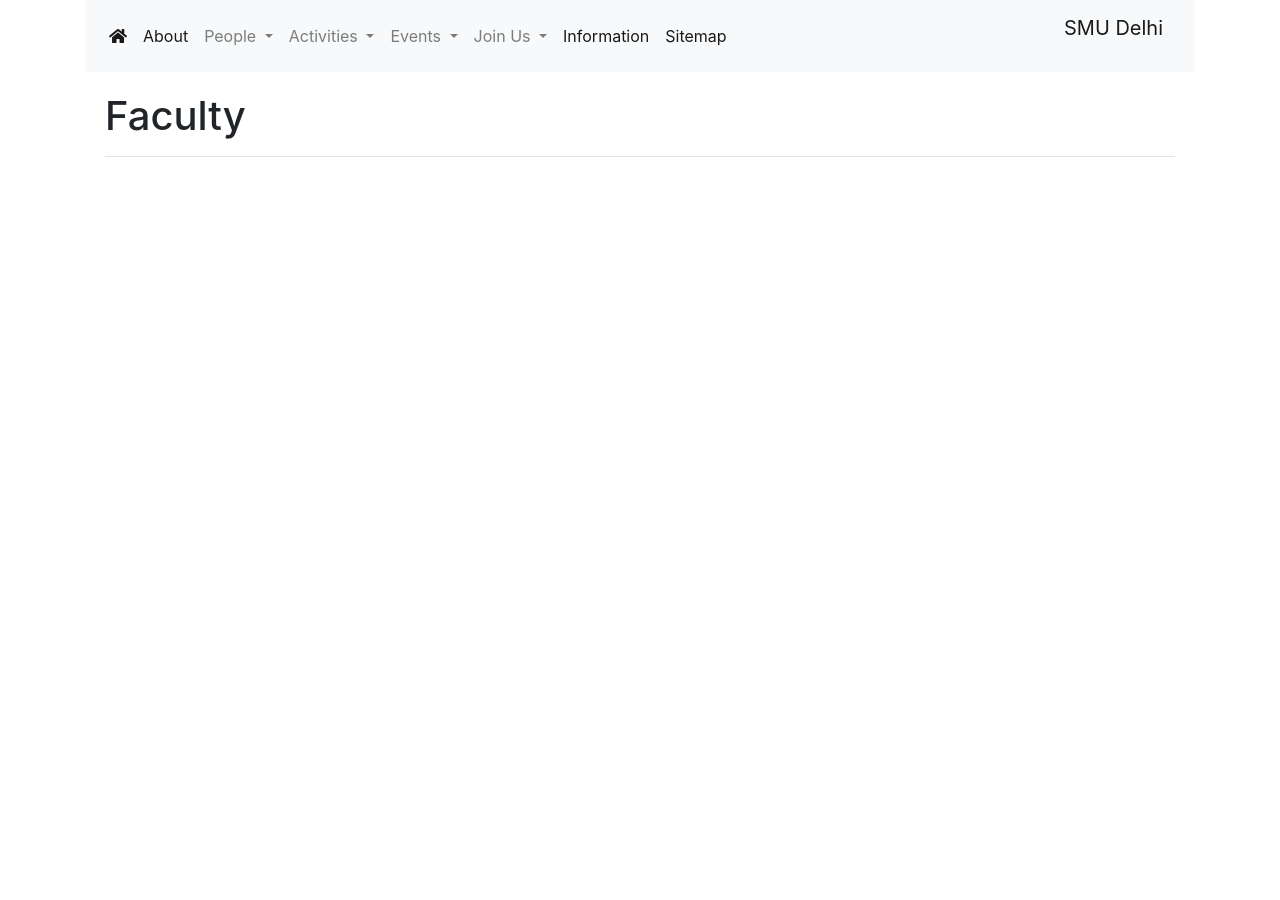
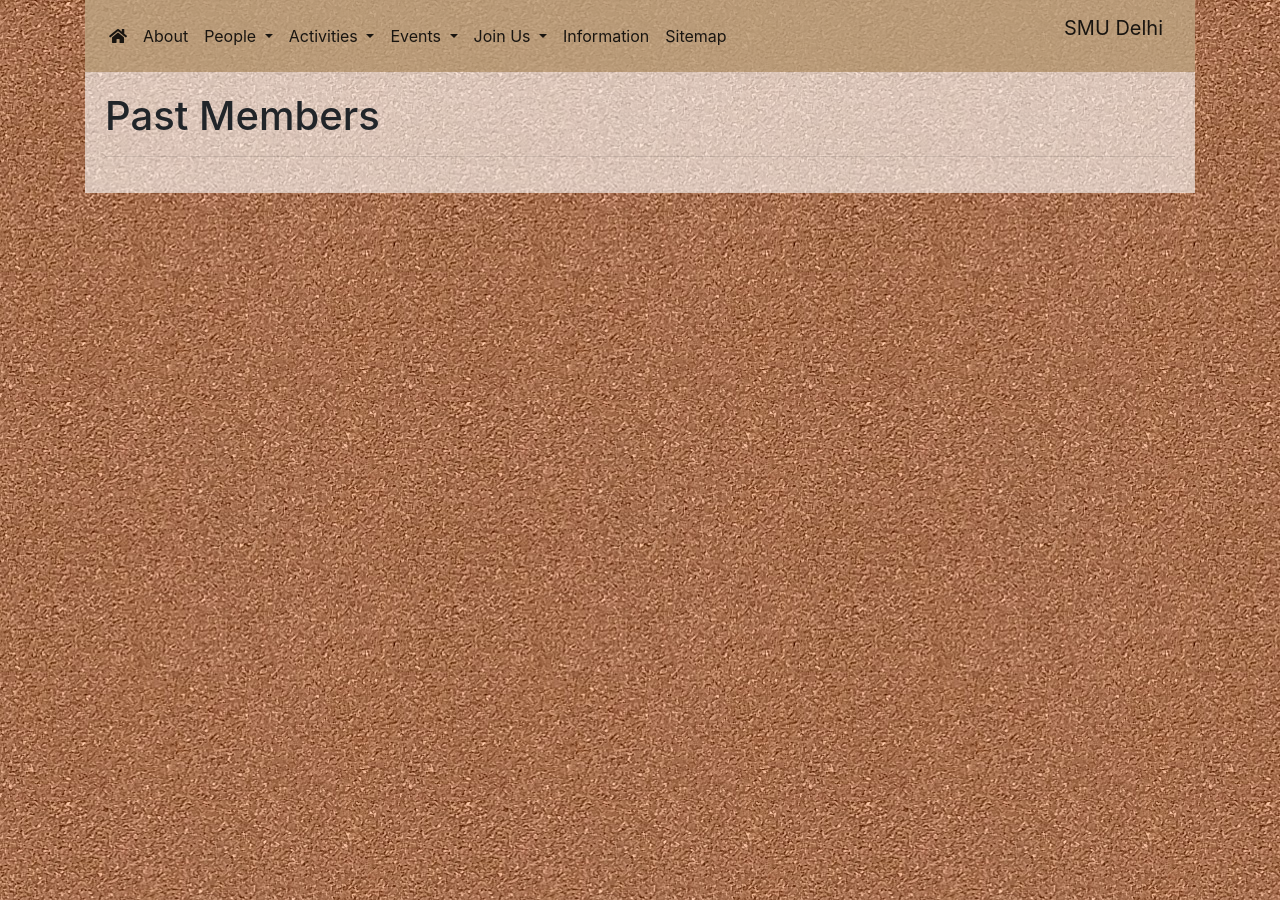
Before and after one commit to isid-smu/isid-smu.github.io, a Jekyll site: the page built from past-members.md, in a window 1280 px wide. Built offline with Jekyll 4.4.1, drawn with Linux system fonts in a browser that asks for light colours; nearby versions of some CDN libraries.

Commit message:
added backgrounds

```diff
--- a/_layouts/dropdown.html
+++ b/_layouts/dropdown.html
@@ -26,10 +26,10 @@
 
 <body>
   <div class="container">
-  <header>
+  <header id="topnav">
 
     <!-- https://getbootstrap.com/docs/4.0/components/navbar/ -->
-    <nav class="navbar navbar-expand-lg navbar-light bg-light">
+    <nav class="navbar navbar-expand-lg"> <!-- navbar-light bg-light -->
 
       <button class="navbar-toggler" type="button" data-toggle="collapse" data-target="#navbarNav" aria-controls="navbarSupportedContent" aria-expanded="false" aria-label="Toggle navigation">
 	<span class="navbar-toggler-icon"></span>
--- a/assets/styles/dropdown.css
+++ b/assets/styles/dropdown.css
@@ -1,4 +1,29 @@
 
+@media screen {
+
+    body { background-image: url("/assets/styles/red.jpg"); }
+    main
+    {
+	background-color: #ffffff99;
+    }
+    header#topnav
+    {
+	background-size: 100%;
+	background-color: #bea682cc;
+    }
+    header#topnav a
+    {
+	color: #000000DD;
+    }
+    a
+    {
+	color: #880000BB;
+    }
+    a:hover
+    {
+	color: #880000;
+    }
+}
 
 #page-content {
     padding: 20px;
--- a/past-members.md
+++ b/past-members.md
@@ -1,5 +1,5 @@
 ---
-title: Faculty
+title: Past Members
 language: en
 layout: dropdown
 ---
```
Also changed, not shown: assets/styles/red.jpg (added).
